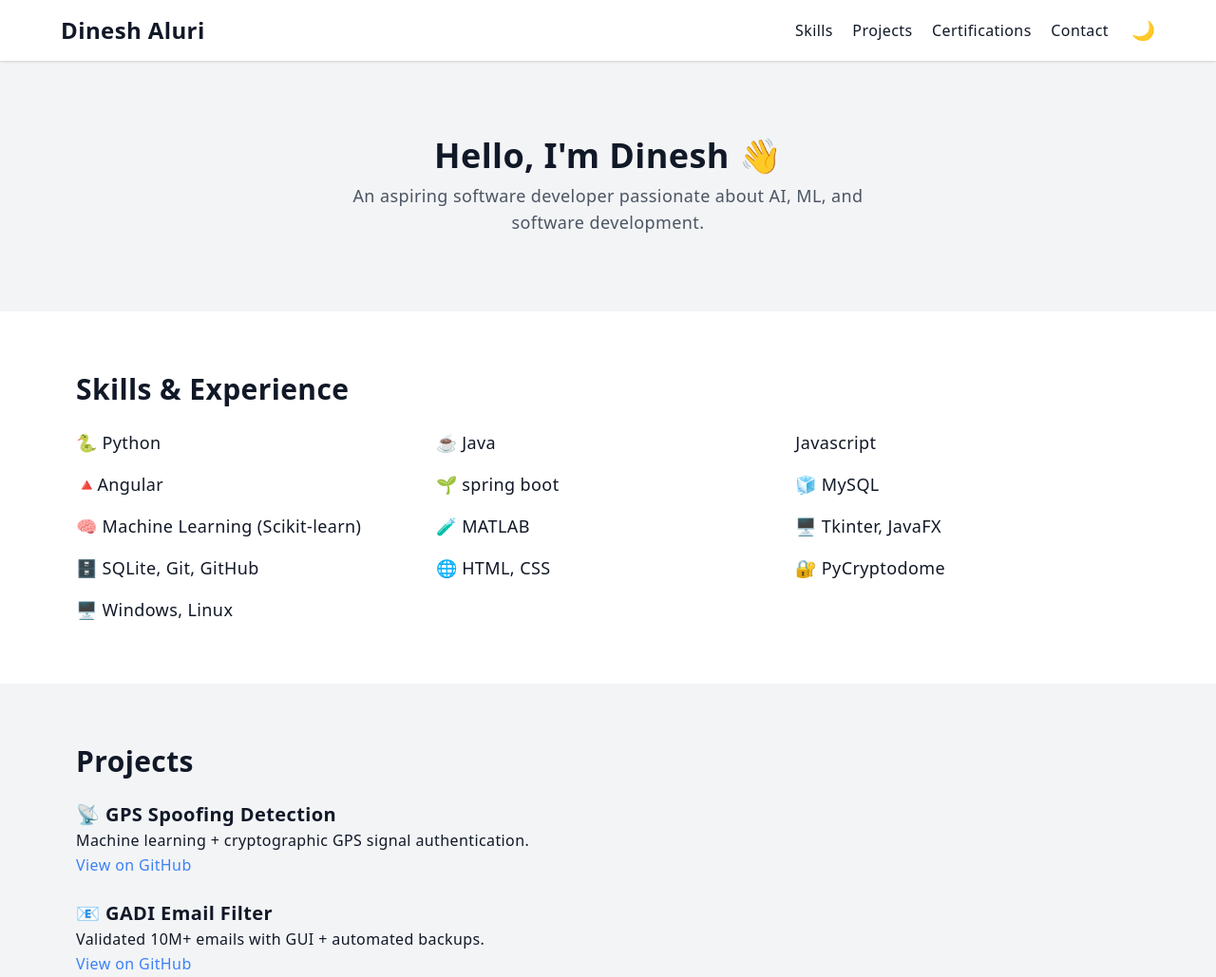
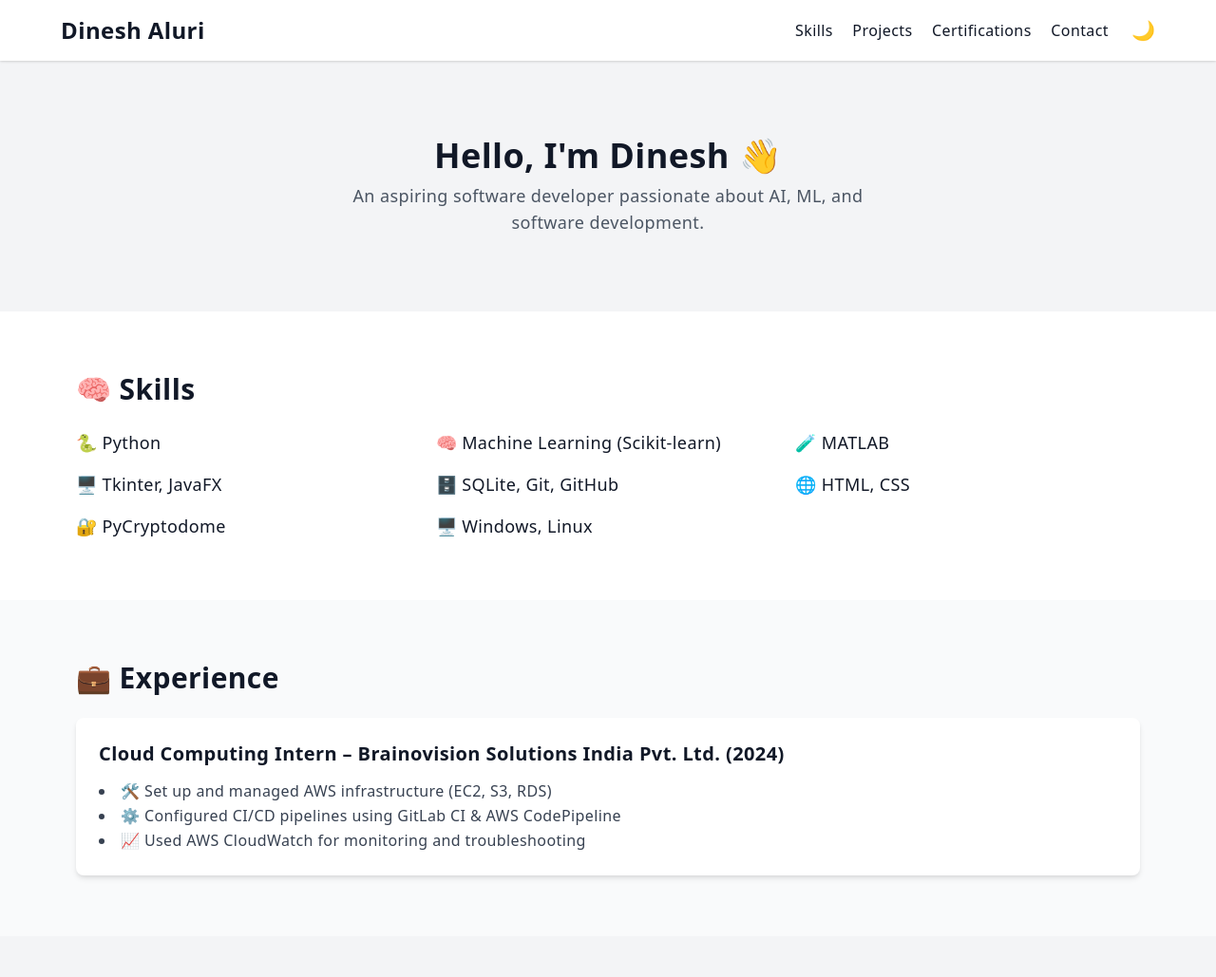
Before and after one commit to 20501A0407/D-PORTFOLIO, a plain HTML site: page index.html in a window 1280 px wide. Shown: the top 1029 px of the page at 95% size. Drawn offline with nearby package versions, Linux system fonts and the light colour scheme.

Commit message:
Update index.html

```diff
--- a/index.html
+++ b/index.html
@@ -34,17 +34,12 @@
     <p class="text-lg text-gray-600 dark:text-gray-300 max-w-xl mx-auto">An aspiring software developer passionate about AI, ML, and software development.</p>
   </section>
 
-  <!-- Skills & Experience -->
+  <!-- Skills -->
 <section id="skills" class="bg-white dark:bg-gray-800 py-16" data-aos="fade-right">
   <div class="max-w-6xl mx-auto px-4">
-      <h3 class="text-3xl font-semibold mb-6">Skills & Experience</h3>
+    <h3 class="text-3xl font-semibold mb-6">🧠 Skills</h3>
     <ul class="grid grid-cols-2 sm:grid-cols-3 gap-4 text-lg">
       <li>🐍 Python</li>
-        <li>☕ Java</li>
-        <li>Javascript</li>
-        <li>🔺Angular</li>
-        <li>🌱 spring boot</li>
-        <li>🧊 MySQL</li>
       <li>🧠 Machine Learning (Scikit-learn)</li>
       <li>🧪 MATLAB</li>
       <li>🖥️ Tkinter, JavaFX</li>
@@ -55,6 +50,22 @@
     </ul>
   </div>
 </section>
+
+<!-- Experience -->
+<section id="experience" class="bg-gray-50 dark:bg-gray-900 py-16" data-aos="fade-left">
+  <div class="max-w-6xl mx-auto px-4">
+    <h3 class="text-3xl font-semibold mb-6">💼 Experience</h3>
+    <div class="bg-white dark:bg-gray-800 rounded-lg p-6 shadow-md">
+      <h4 class="text-xl font-bold">Cloud Computing Intern – Brainovision Solutions India Pvt. Ltd. (2024)</h4>
+      <ul class="list-disc list-inside mt-3 text-gray-700 dark:text-gray-300">
+        <li>🛠️ Set up and managed AWS infrastructure (EC2, S3, RDS)</li>
+        <li>⚙️ Configured CI/CD pipelines using GitLab CI & AWS CodePipeline</li>
+        <li>📈 Used AWS CloudWatch for monitoring and troubleshooting</li>
+      </ul>
+    </div>
+  </div>
+</section>
+
 
   <!-- Projects -->
   <section id="projects" class="py-16" data-aos="fade-left">
```
Lines whose indentation alone changed are shown as unchanged.
